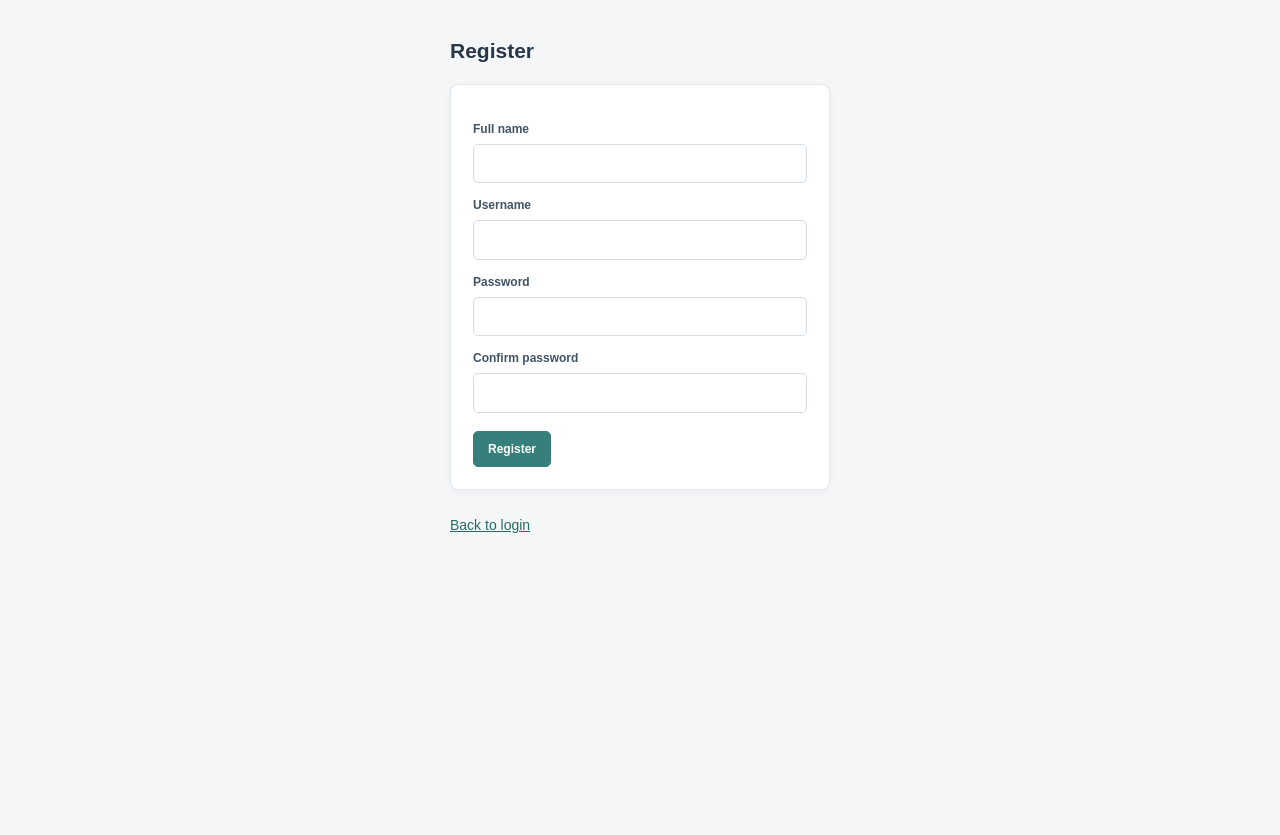
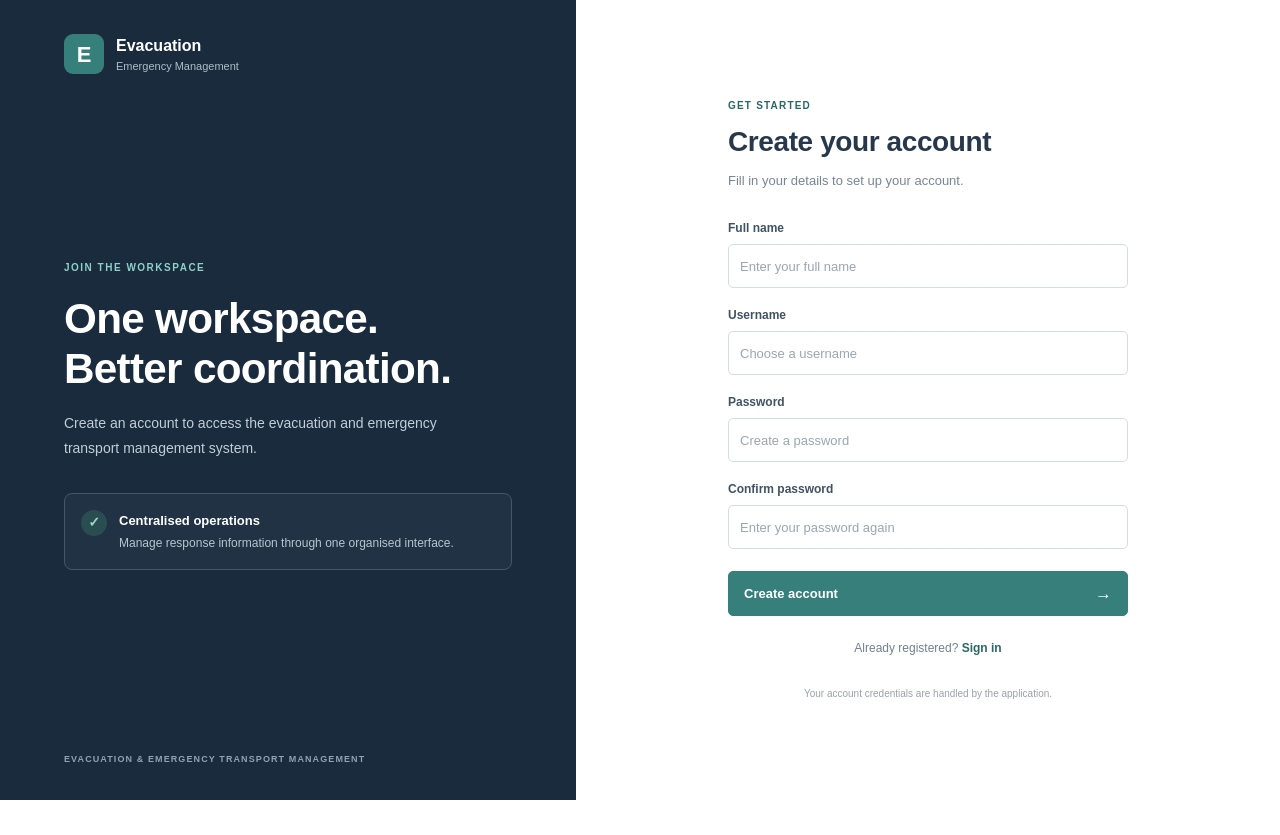
Before and after one commit to manvii-14/DISASTER_EVAC, a PHP site: page /register.php in a window 1280 px wide. After the commit the page ends 800 px from the top, so only its background shows below. Run offline with PHP 8.4, Linux system fonts and the light colour scheme.

Commit message:
Update register.php

```diff
--- a/evac/register.php
+++ b/evac/register.php
@@ -26,20 +26,94 @@ if ($_SERVER['REQUEST_METHOD'] == 'POST') {
 }
 ?>
 <!DOCTYPE html>
-<html>
-<head><title>Register</title><link rel="stylesheet" href="style.css"></head>
-<body>
-<div class="loginbox">
-    <h2>Register</h2>
-    <?php echo $msg; ?>
-    <form method="post" class="box" style="width:auto">
-        <label>Full name</label><input type="text" name="full_name">
-        <label>Username</label><input type="text" name="username">
-        <label>Password</label><input type="password" name="password">
-        <label>Confirm password</label><input type="password" name="confirm">
-        <input type="submit" value="Register">
-    </form>
-    <a href="login.php">Back to login</a>
+<html lang="en">
+<head>
+    <meta charset="UTF-8">
+    <meta name="viewport" content="width=device-width, initial-scale=1.0">
+    <title>Create account | Evacuation Management</title>
+    <link rel="stylesheet" href="style.css">
+</head>
+<body class="auth-page">
+
+<div class="auth-layout">
+    <section class="auth-visual">
+        <a href="index.php" class="auth-brand">
+            <span class="brand-mark">E</span>
+            <span>
+                <strong>Evacuation</strong>
+                <small>Emergency Management</small>
+            </span>
+        </a>
+
+        <div class="auth-visual-content">
+            <span class="auth-kicker">JOIN THE WORKSPACE</span>
+            <h1>One workspace.<br>Better coordination.</h1>
+            <p>Create an account to access the evacuation and emergency transport management system.</p>
+
+            <div class="auth-highlight">
+                <span class="auth-highlight-mark">✓</span>
+                <div>
+                    <strong>Centralised operations</strong>
+                    <p>Manage response information through one organised interface.</p>
+                </div>
+            </div>
+        </div>
+
+        <p class="auth-visual-footer">EVACUATION &amp; EMERGENCY TRANSPORT MANAGEMENT</p>
+    </section>
+
+    <main class="auth-main">
+        <div class="auth-form-wrap">
+            <div class="auth-mobile-brand">
+                <span class="brand-mark">E</span>
+                <span>
+                    <strong>Evacuation</strong>
+                    <small>Emergency Management</small>
+                </span>
+            </div>
+
+            <p class="page-eyebrow">GET STARTED</p>
+            <h2>Create your account</h2>
+            <p class="auth-subtitle">Fill in your details to set up your account.</p>
+
+            <?php echo $msg; ?>
+
+            <form method="post" class="auth-form">
+                <div class="form-field">
+                    <label for="register-full-name">Full name</label>
+                    <input id="register-full-name" type="text" name="full_name"
+                           placeholder="Enter your full name" autocomplete="name" required>
+                </div>
+
+                <div class="form-field">
+                    <label for="register-username">Username</label>
+                    <input id="register-username" type="text" name="username"
+                           placeholder="Choose a username" autocomplete="username" required>
+                </div>
+
+                <div class="form-field">
+                    <label for="register-password">Password</label>
+                    <input id="register-password" type="password" name="password"
+                           placeholder="Create a password" autocomplete="new-password" required>
+                </div>
+
+                <div class="form-field">
+                    <label for="register-confirm">Confirm password</label>
+                    <input id="register-confirm" type="password" name="confirm"
+                           placeholder="Enter your password again" autocomplete="new-password" required>
+                </div>
+
+                <button type="submit" class="auth-submit">Create account <span>→</span></button>
+            </form>
+
+            <p class="auth-switch">
+                Already registered? <a href="login.php">Sign in</a>
+            </p>
+
+            <p class="auth-legal">Your account credentials are handled by the application.</p>
+        </div>
+    </main>
 </div>
+
 </body>
 </html>
```
